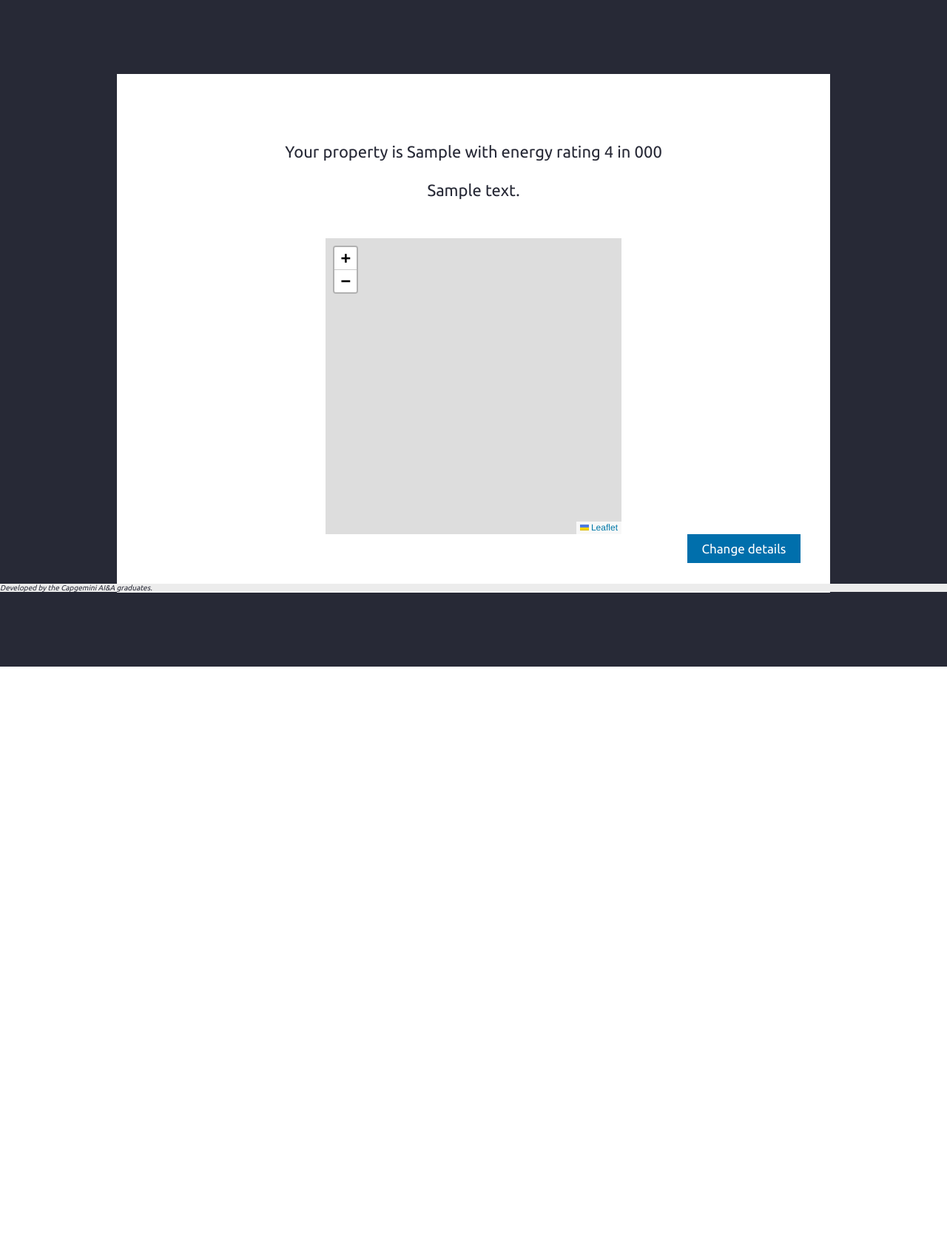
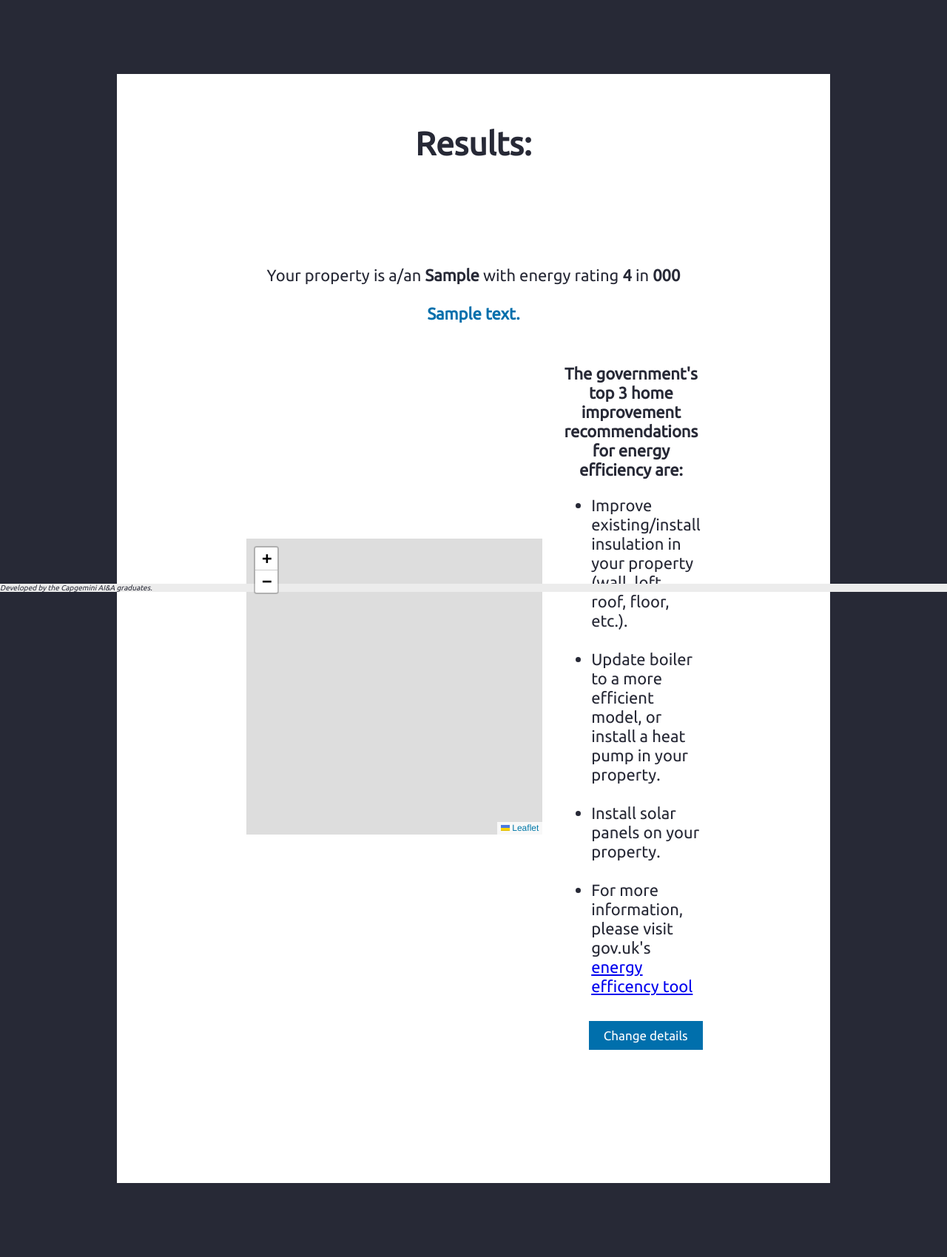
Before and after one commit to NicolasBelissent/homehealer_mlwebapp, a Flask app: template templates/results.html in a window 1280 px wide. Shown: the whole page at 74% size. Before the commit the page ends 901 px from the top, so only its background shows below. Run offline with Flask 2, Linux system fonts and the light colour scheme; the template is opened without the code that fills it: most values are stand-ins (such as "Sample title", 1, 10 or a date in 2020); some libraries are stand-ins or nearby versions.

Commit message:
added info
made it prettier

```diff
--- a/templates/results.html
+++ b/templates/results.html
@@ -33,7 +33,7 @@ body {
   font-size: x-small;
 }
 #map{
-    display:block;
+    display:inline-block;
     height:400px;
     width: 400px;
 }
@@ -51,28 +51,72 @@ button {
 button:hover {
   opacity: 0.8;
 }
+
+#table.{
+background-color: #ffffff;
+  color:#272936;
+  margin: 100px auto;
+  font-family: 'Ubuntu';
+  border-collapse: separate;
+  border-spacing: 100px;
+}
+
+table tr td:empty {
+  width: 100px;
+}
+
+table tr td {
+  padding-bottom: 10px;
+}
+
     </style>
 </head>
 <div class = content-container>
+    <center>
+    <h1><b>Results:</b></h1>
+    </center>
+    <div class = content-container>
         <body id = results name = results >
+                <center>
+                    Your property is a/an <b> {{ home_type }} </b> with energy rating <b> {{ energy_rating }} </b> in <b>  {{ postcode }}</b>
                     <br><br>
-            <center>
-                Your property is  {{ home_type }}  with energy rating  {{ energy_rating }}  in   {{ postcode }}
-                <br><br>
-                {{ prediction_text }}
+                 <span style = "color:#006fac;"><b>  {{ prediction_text }} </b> </span>
                 </center>
         </body>
 
-    <br> <br>
-    <center>
-    <body>
+
+    <br><br>
+    </body>
+    <table id = "table">
+        <tr>
+        <td>
             <div id="map">
                 <script>
                 var map = L.map('map').setView([{{lat}}, {{lon}}], 12);
                 L.marker([{{lat}}, {{lon}}]).addTo(map);
                 L.tileLayer('https://{s}.tile.openstreetmap.org/{z}/{x}/{y}.png', {attribution: '&copy; <a href=\"https://www.openstreetmap.org/copyright\">OpenStreetMap</a> contributors'}).addTo(map);
                 </script>
+        </div></div>
+        </td>
+        <td></td>
+        <td>
+            <div id = recommendations>
+                <center><b> The government's top 3 home improvement recommendations for energy efficiency are:</b></center>
+
+                <ul>
+                    <li>Improve existing/install insulation in your property (wall, loft, roof, floor, etc.).</li>
+                    <br>
+                    <li>Update boiler to a more efficient model, or install a heat pump in your property.</li>
+                    <br>
+                    <li>Install solar panels on your property. </li>
+                    <br>
+                    <li>For more information, please visit gov.uk's <a href = "https://www.gov.uk/improve-energy-efficiency">energy efficency tool</a></li>
+
             </div>
+        </td>
+        </tr>
+    </table>
+    <body>
     </body>
     <form action="/">
         <div style="overflow:auto;">
@@ -81,9 +125,10 @@ button:hover {
             </div>
           </div>
         </form>
+
 </div>
   <script src = "http://cdn.leafletjs.com/leaflet-0.7.3/leaflet.js"></script>
-</center>
+
 </body>
 <body>
     <div class = "footer-container">
```
Lines whose indentation alone changed are shown as unchanged.
